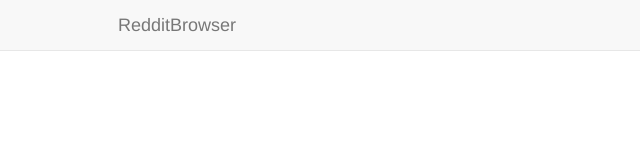
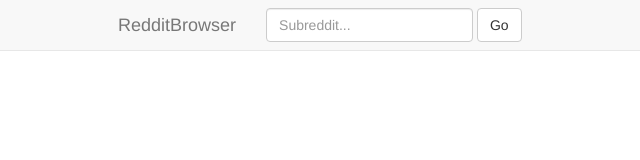
Before and after one commit to lynnntropy/RedditBrowser, a website: page index.html in a window 1280 px wide. Shown: the full height of the page, 62-702 px from the left. Drawn offline with nearby package versions, Linux system fonts and the light colour scheme; some packages are replaced by stand-ins of ours; no server answers; a script that the page names is missing.

Commit message:
Add subreddit input field

```diff
--- a/app.js
+++ b/app.js
@@ -64,6 +64,11 @@
             $scope.$apply(function () {
                 $location.path('/r/all');
             });
+
+            $scope.openSubreddit = function()
+            {
+                $location.path('/r/' + $scope.subredditInput);
+            }
         })
     })
 
--- a/index.html
+++ b/index.html
@@ -16,6 +16,12 @@
             <div class="navbar-header">
                 <a class="navbar-brand" href="/r/all">RedditBrowser</a>
             </div>
+            <form class="navbar-form navbar-left" ng-submit="openSubreddit()">
+                <div class="form-group">
+                    <input ng-model="subredditInput" type="text" class="form-control" placeholder="Subreddit...">
+                </div>
+                <button type="submit" class="btn btn-default">Go</button>
+            </form>
         </div>
     </nav>
     <div ng-view></div>
```
